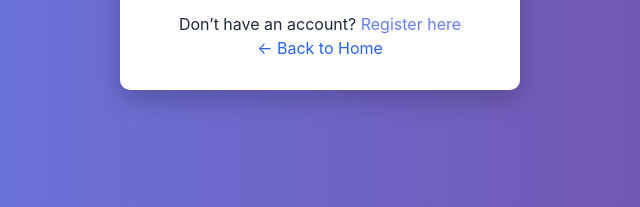
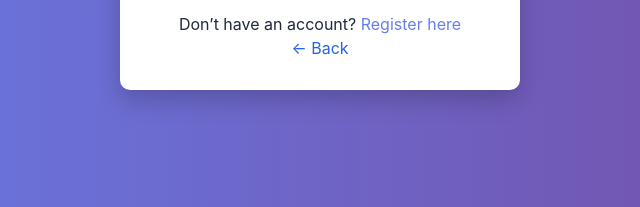
Before and after one commit to CMurry12/CS--4350--The-Adjudicators, a website: page JudgingApp/public/student.html in a window 1280 px wide. Shown: the part 507-714 px from the top of the page, 320-960 px from the left. Drawn offline with Linux system fonts and the light colour scheme.

Commit message:
Update student.html

```diff
--- a/JudgingApp/public/student.html
+++ b/JudgingApp/public/student.html
@@ -108,7 +108,7 @@
   </form>
   <p class="form-note">
    Don’t have an account? <a href="student-register.html">Register here</a><br />
-   <a href="login.html" style="color:#2563eb;">← Back to Home</a>
+   <a href="login.html" style="color:#2563eb;">← Back </a>
   </p>
  </div>
  <script>
```
